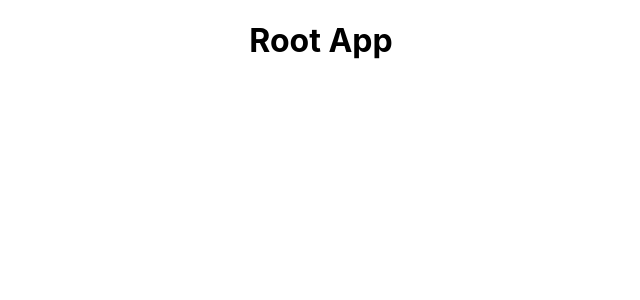
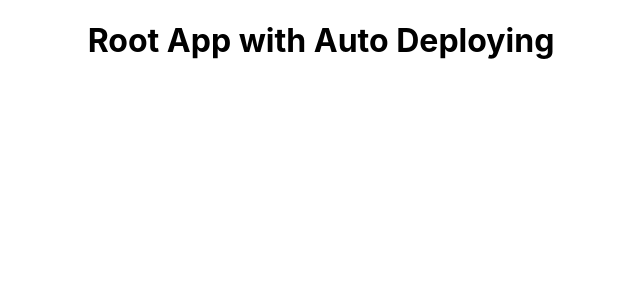
Before and after one commit to micro-frontends-experiments/root-app, a React (Create React App) app: page / in a window 1280 px wide. Shown: the top 300 px of the page, without its empty margins (319-959 px from the left). Built offline with nearby package versions, Linux system fonts and the light colour scheme.

Commit message:
auto deploying

```diff
--- a/src/App.js
+++ b/src/App.js
@@ -20,7 +20,7 @@ function App() {
     console.log('process.env.NODE_ENV: ', process.env.NODE_ENV);
     return (
         <div className="App">
-            <h1>Root App</h1>
+            <h1>Root App with Auto Deploying</h1>
             <div className="row">
                 <MicroApp1/>
                 <MicroApp2/>
```
